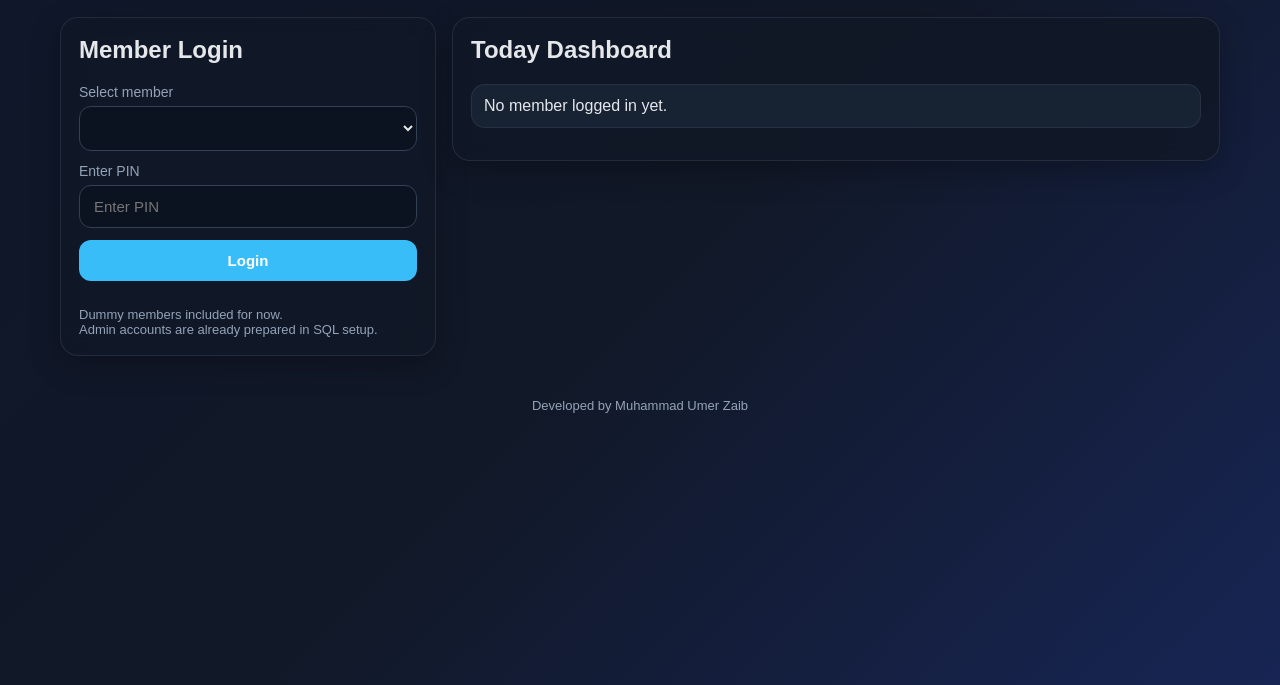
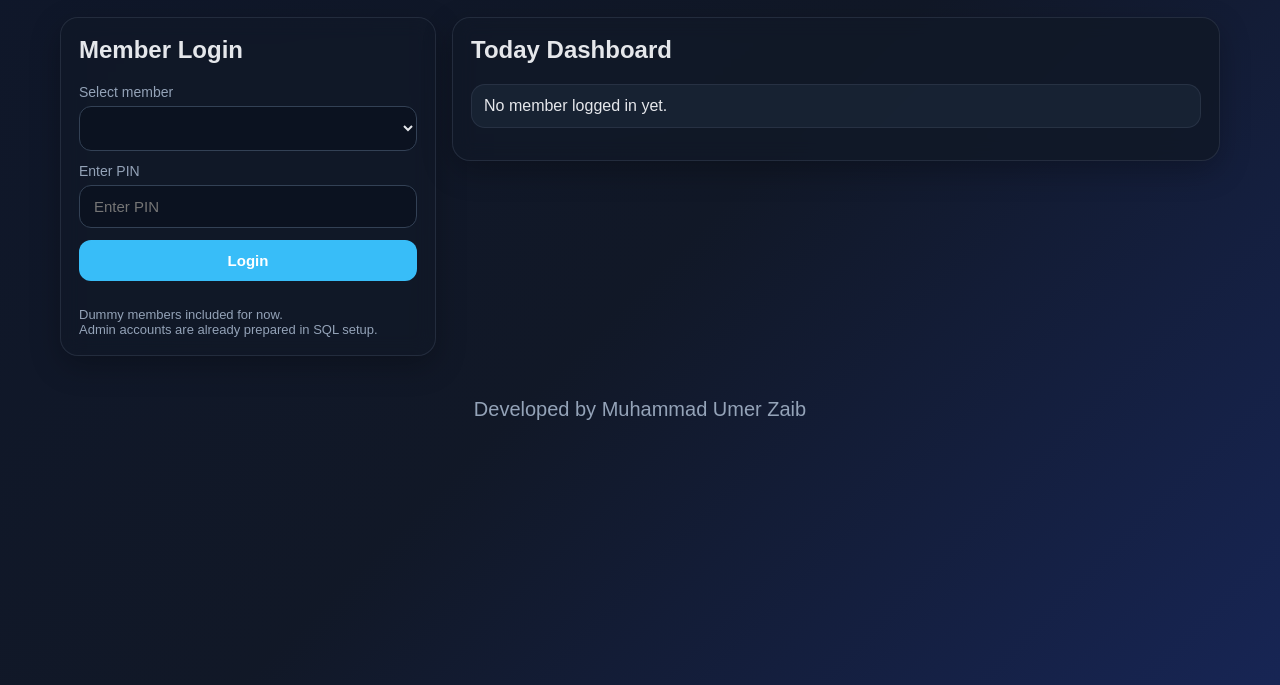
Before and after one commit to content1-hash/final, a plain HTML site: page index.html in a window 1280 px wide. Shown: the part 115-800 px from the top of the page. Drawn offline with Linux system fonts and the light colour scheme; a script that the page names is missing.

Commit message:
Update index.html

```diff
--- a/index.html
+++ b/index.html
@@ -283,7 +283,7 @@
       </div>
     </div>
 
-    <div class="footer">Developed by Muhammad Umer Zaib</div>
+    <div class="footer" style="font-size: 20px;">Developed by Muhammad Umer Zaib</div>
   </div>
 
   <script type="module">
```
